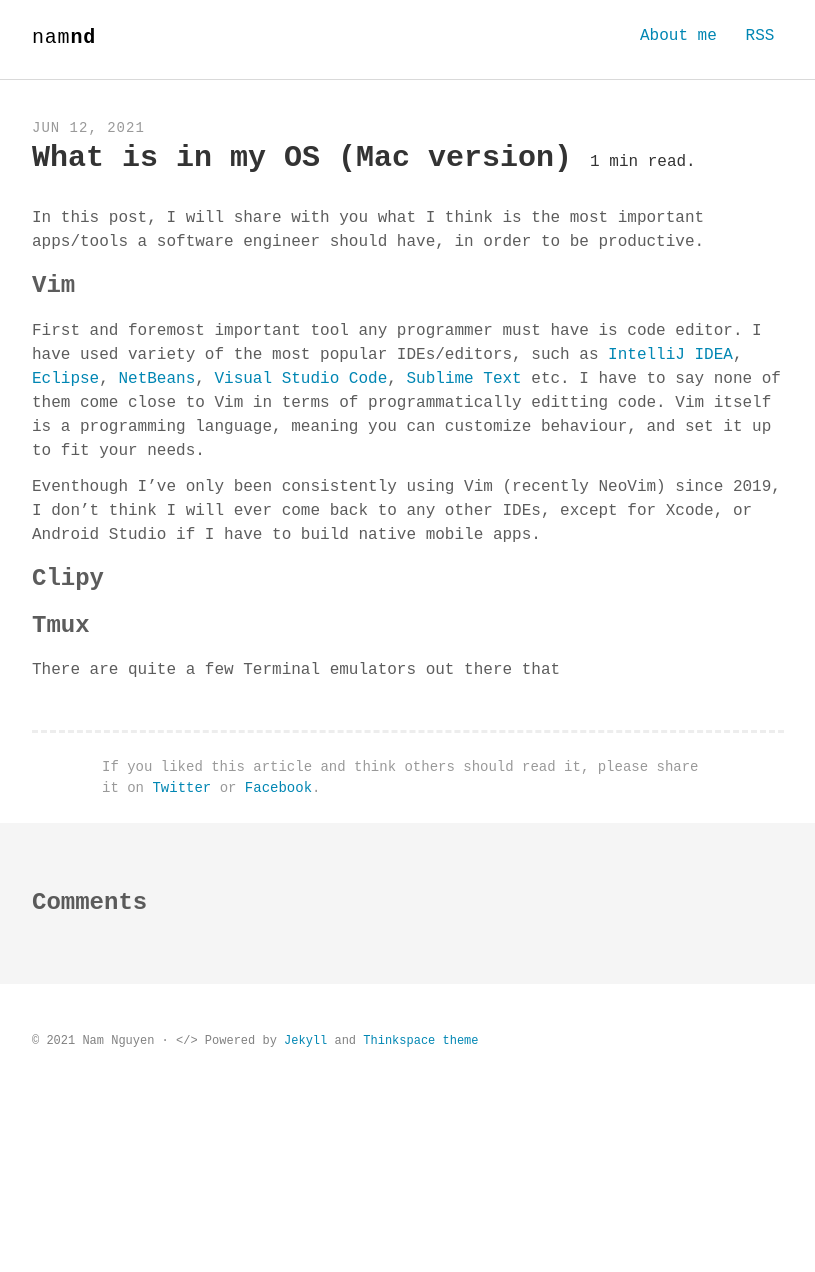
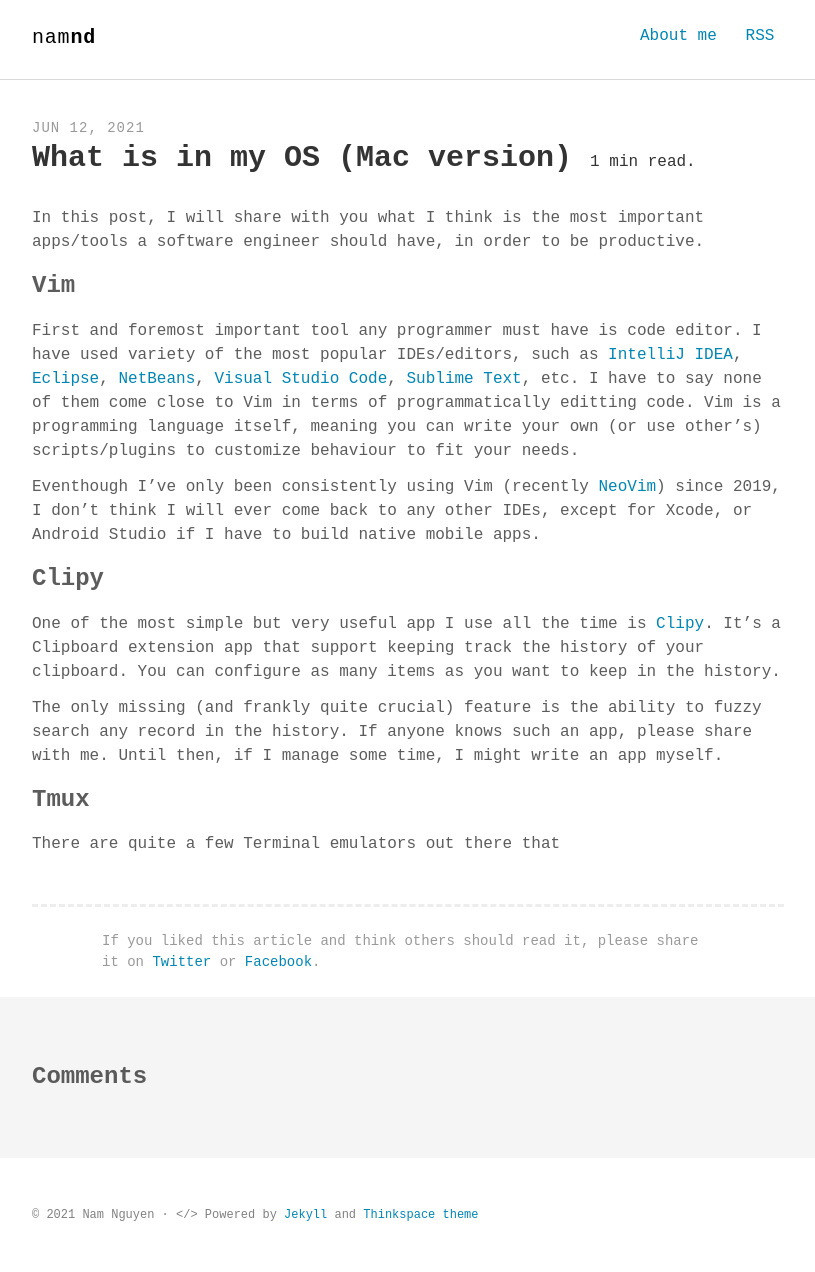
Before and after one commit to namnd/namnd.github.com, a Jekyll site: the page built from _posts/2021-06-12-what-is-in-my-os-mac-version.md, in a window 1280 px wide. Shown: the whole page, without its empty margins (232-1047 px from the left). Built offline with Jekyll 4.4.1, drawn with Linux system fonts in a browser that asks for light colours; some web fonts are replaced; comment, search, counter and statistics services are not loaded; before the commit the page ends 1098 px from its top, so only the background shows below that.

Commit message:
clean up sample posts

```diff
--- a/_includes/head.html
+++ b/_includes/head.html
@@ -7,13 +7,13 @@
   {% assign page_title = '' %}
   {% if page.title == "Home" %}
       {% capture page_title %}
-        {{ site.title_left }}{{ site.title_right }} | {{ site.description }}
+        {{ site.title_left }}{{ site.title_right }} • {{ site.description }}
         {%if paginator and paginator.page != 1 %} - {{ paginator.page }}{% endif %}
       {% endcapture %}
   {% else %}
       {% capture page_title %}
           {%if page.slug == 'category' %}Category: {% endif %}
-          {%if page.slug == 'tag' %}Tag: {% endif %} {{ page.title }} | {{ site.title_left }}{{ site.title_right }}
+          {%if page.slug == 'tag' %}Tag: {% endif %} {{ page.title }} • {{ site.title_left }}{{ site.title_right }}
       {% endcapture %}
   {% endif %}
   {% capture page_title %}
--- a/_layouts/post.html
+++ b/_layouts/post.html
@@ -7,7 +7,7 @@
     <p class="post-meta"><time datetime="{{ page.date | date_to_xmlschema }}" itemprop="datePublished">{{ page.date | date: "%b %-d, %Y" }}</time>{% if page.author %} &middot; <span itemprop="author" itemscope itemtype="http://schema.org/Person"><span itemprop="name">{{ page.author }}</span></span>{% endif %}</p>
     <h1 class="post-title" itemprop="name headline">
       {{ page.title }}
-    <span class="post-read-time">{% include read-time.html content=post.content %}</span>
+    <span class="post-read-time">{% include read-time.html content=content %}</span>
     </h1>
   </header>
   <div class="post-content" itemprop="articleBody">
--- a/_posts/2021-06-12-what-is-in-my-os-mac-version.md
+++ b/_posts/2021-06-12-what-is-in-my-os-mac-version.md
@@ -9,12 +9,26 @@
 In this post, I will share with you what I think is the most important apps/tools a software engineer should have, in order to be productive.
 
 ### Vim
-First and foremost important tool any programmer must have is code editor. I have used variety of the most popular IDEs/editors, such as [IntelliJ IDEA](https://www.jetbrains.com/idea/), [Eclipse](https://www.eclipse.org/ide/), [NetBeans](https://netbeans.apache.org/), [Visual Studio Code](https://code.visualstudio.com/), [Sublime Text](https://www.sublimetext.com/) etc. I have to say none of them come close to Vim in terms of programmatically editting code. Vim itself is a programming language, meaning you can customize behaviour, and set it up to fit your needs.
+First and foremost important tool any programmer must have is code editor.
+I have used variety of the most popular IDEs/editors, such as
+[IntelliJ IDEA](https://www.jetbrains.com/idea/){:target="_blank"},
+[Eclipse](https://www.eclipse.org/ide/){:target="_blank"},
+[NetBeans](https://netbeans.apache.org/){:target="_blank"},
+[Visual Studio Code](https://code.visualstudio.com/){:target="_blank"},
+[Sublime Text](https://www.sublimetext.com/){:target="_blank"}, etc.
+I have to say none of them come close to Vim in terms of programmatically editting code.
+Vim is a programming language itself, meaning you can write your own (or use other's) scripts/plugins to customize behaviour to fit your needs.
 
-Eventhough I've only been consistently using Vim (recently NeoVim) since 2019, I don't think I will ever come back to any other IDEs, except for Xcode, or Android Studio if I have to build native mobile apps.
+Eventhough I've only been consistently using Vim (recently [NeoVim](https://neovim.io/){:target="_blank"}) since 2019, I don't think I will ever come back to any other IDEs, except for Xcode, or Android Studio if I have to build native mobile apps.
 
 ### Clipy
+One of the most simple but very useful app I use all the time is [Clipy](https://clipy-app.com/){:target="_blank"}.
+It's a Clipboard extension app that support keeping track the history of your clipboard.
+You can configure as many items as you want to keep in the history.
 
+The only missing (and frankly quite crucial) feature is the ability to fuzzy search any record in the history.
+If anyone knows such an app, please share with me.
+Until then, if I manage some time, I might write an app myself.
 
 ### Tmux
 There are quite a few Terminal emulators out there that
```
Also changed, not shown: _posts/2015-03-20-what-is-lorem-ipsum.md (deleted, +0 -25 lines), _posts/2015-10-12-the-quick-brown-fox-jumps-over-a-lazy-dog.md (deleted, +0 -29 lines), _posts/2015-12-30-markdown-cheatsheet-demo.md (deleted, +0 -142 lines), _posts/2016-06-09-if-you-have-a-guest-post.md (deleted, +0 -10 lines), _posts/2016-06-10-how-to-download-or-use-this-theme.md (deleted, +0 -24 lines).
